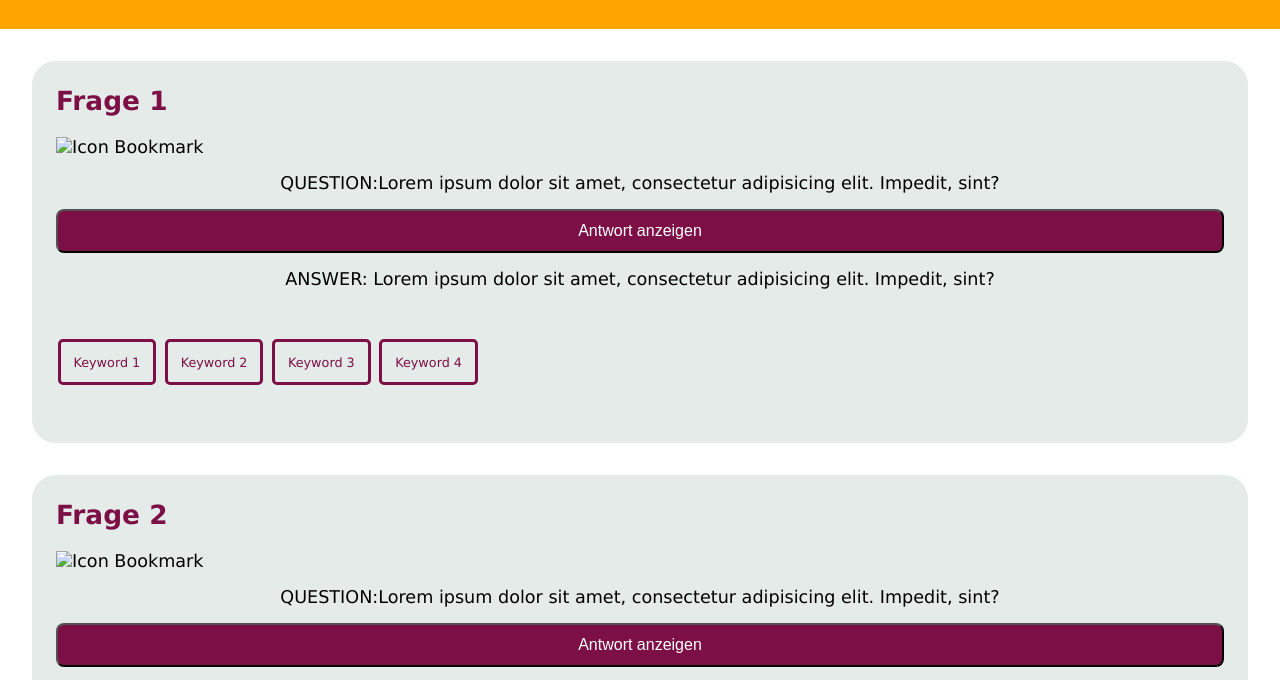
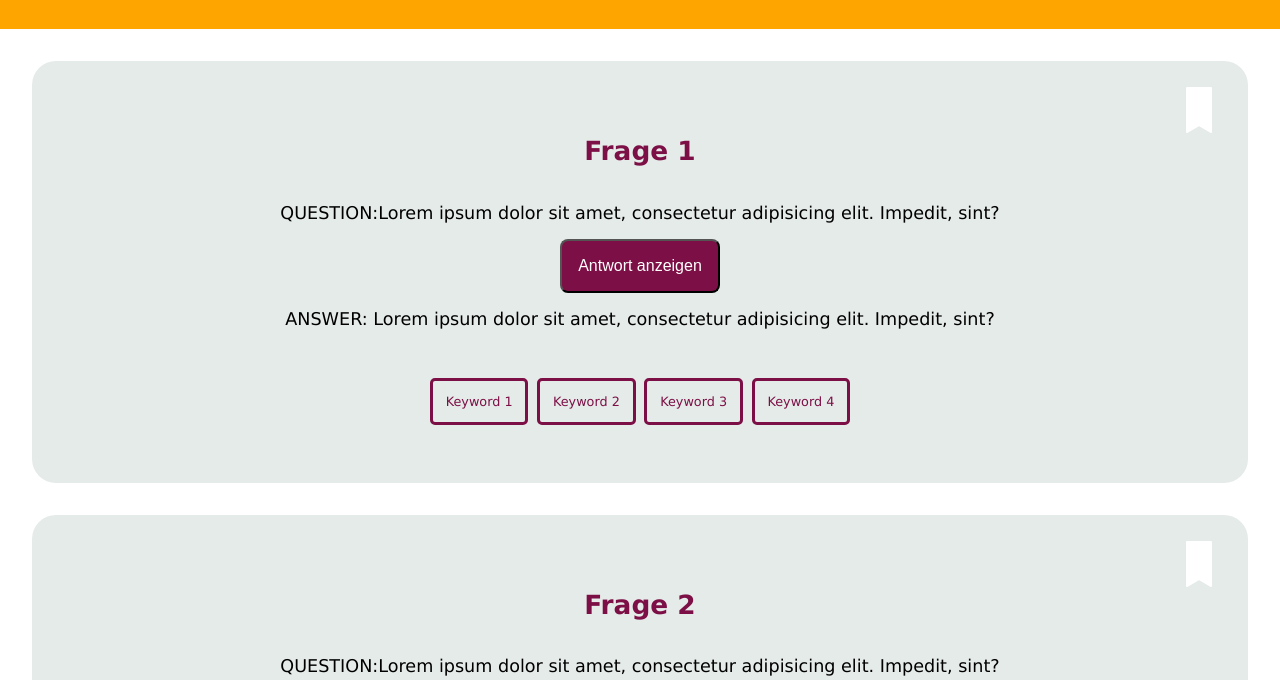
Before and after one commit to MaliScheuer/quiz-app, a website built with Parcel: page src/index.html in a window 1280 px wide. Shown: the part 76-756 px from the top of the page. Built offline with nearby package versions, Linux system fonts and the light colour scheme.

Commit message:
changed some styling & html

```diff
--- a/src/index.html
+++ b/src/index.html
@@ -16,8 +16,8 @@
     <main>
 
         <section class="questionbox">
+            <img class="questionbox__bookmarkicon" src="images/icon-bookmark.png" alt="icon bookmark" width=50px>
             <h2 class="questionbox__headline">Frage 1</h2>
-            <img src="" alt="Icon Bookmark">
             <p class="questionbox__question">QUESTION:Lorem ipsum dolor sit amet, consectetur adipisicing elit. Impedit, sint?</p>
             <button class="questionbox__button">Antwort anzeigen</button>
 
@@ -31,8 +31,8 @@
         </section>
 
         <section class="questionbox">
+            <img class="questionbox__bookmarkicon" src="images/icon-bookmark.png" alt="icon bookmark" width=50px>
             <h2 class="questionbox__headline">Frage 2</h2>
-            <img src="" alt="Icon Bookmark">
             <p class="questionbox__question">QUESTION:Lorem ipsum dolor sit amet, consectetur adipisicing elit. Impedit, sint?</p>
             <button class="questionbox__button">Antwort anzeigen</button>
 
@@ -46,8 +46,8 @@
         </section>
 
         <section class="questionbox">
+            <img class="questionbox__bookmarkicon" src="images/icon-bookmark.png" alt="icon bookmark" width=50px>
             <h2 class="questionbox__headline">Frage 3</h2>
-            <img src="" alt="Icon Bookmark">
             <p class="questionbox__question">QUESTION:Lorem ipsum dolor sit amet, consectetur adipisicing elit. Impedit, sint?</p>
             <button class="questionbox__button">Antwort anzeigen</button>
 
@@ -61,8 +61,8 @@
         </section>
 
         <section class="questionbox">
+            <img class="questionbox__bookmarkicon" src="images/icon-bookmark.png" alt="icon bookmark" width=50px>
             <h2 class="questionbox__headline">Frage 4</h2>
-            <img src="" alt="Icon Bookmark">
             <p class="questionbox__question">QUESTION:Lorem ipsum dolor sit amet, consectetur adipisicing elit. Impedit, sint?</p>
             <button class="questionbox__button">Antwort anzeigen</button>
 
--- a/src/styles/components/navigation.css
+++ b/src/styles/components/navigation.css
@@ -18,6 +18,7 @@
     font-size: 0.8rem;
 }
 
+
 .nav a {
     text-decoration: none;
     color: white;
--- a/src/styles/components/questionbox.css
+++ b/src/styles/components/questionbox.css
@@ -9,51 +9,57 @@
     margin: 2rem;
     border-radius: 1.5rem;
 
+
 }
+
+
+.questionbox__bookmarkicon {
+    align-self:end;
+
+}
+
 
 .questionbox__headline {
     color: rgb(124, 16, 70);
-    padding: 2rem auto;
     margin-bottom: 1.3rem;
+    align-self: center;
 
 }
 
 
 .questionbox__question {
     margin: 1rem auto;
+
+
+}
+
+
+.questionbox__button {
+    background-color: rgb(124, 16, 70);
+    color: white;
+    font-size: 1rem;
+    padding: 1rem;
+    border-radius: 0.5rem;
+    align-self: center;
 }
 
 .questionbox__answer {
     margin: 1rem auto;
+
+
 }
 
-
-
-.questionbox__tags ul {
-    margin: 0px;
-    text-align: center;
+.questionbox__tags {
+    align-self: center;
 }
-
 
 
 .questionbox__tags li {
     display: inline-block;
     border: solid 3px rgb(124, 16, 70);
     color:rgb(124, 16, 70);
-    padding: 2rem;
     margin: 1rem 0.1rem;
     padding: 0.8rem;
     border-radius: 5px;
     font-size: 0.8rem;
-
     }
-
-
-
-.questionbox__button {
-    background-color: rgb(124, 16, 70);
-    color: white;
-    font-size: 1rem;
-    padding: 0.7rem;
-    border-radius: 0.5rem;
-}
```
